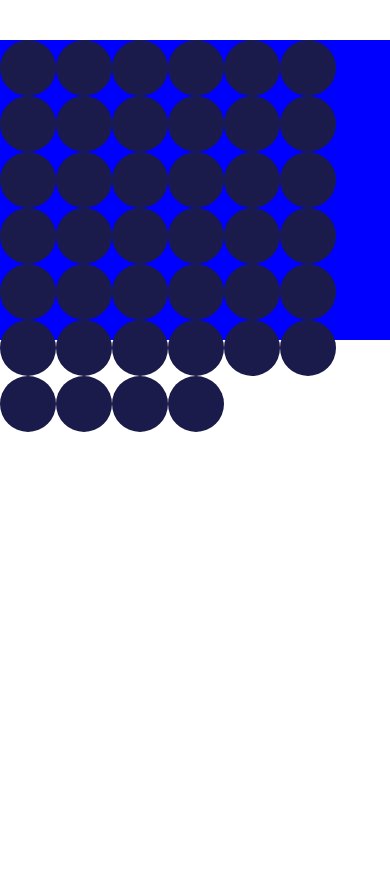
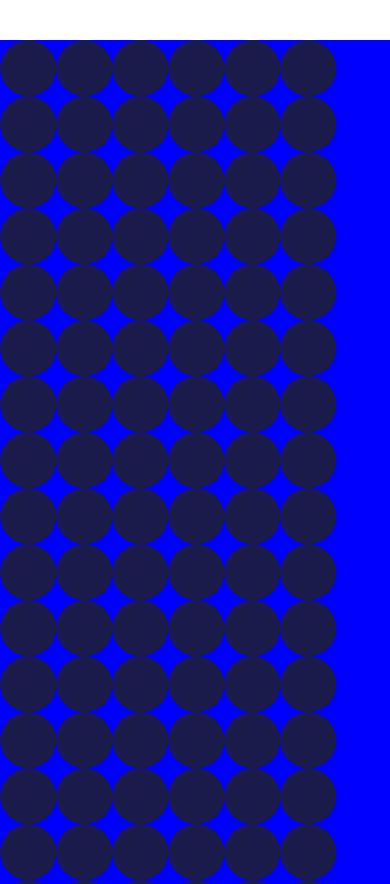
Before and after one commit to kasselTrankos/ats-components, a React Native app: screen / in a window 390 px wide. Built offline with nearby package versions, Linux system fonts and the light colour scheme.

Commit message:
introduce scroll, need block move when scroll

```diff
--- a/src/Calendar.js
+++ b/src/Calendar.js
@@ -1,20 +1,19 @@
 // @flow
 
 import React, { useState, useRef } from 'react';
-  import { View, Dimensions, Text, FlatList, TouchableWithoutFeedback, PanResponder, Vibration } from 'react-native';
+  import { View, Dimensions, PanResponder, ScrollView } from 'react-native';
 import Day from './Day';
 
 
 const findCell = (rows, radius) => (x, y)=> {
   const right = Math.floor(x / radius);
   const bottom = Math.floor(y / radius);
-
   return right + rows * bottom;;
 };
 
 const FCalendar = props => {
   const {
-    amount = 40,
+    amount = 200,
     rows = 7,
     inactiveColor = '#1A1B4B',
     activeColor = '#2988B1',
@@ -23,6 +22,7 @@ const FCalendar = props => {
   const view = useRef();
   const [cellStart, setCellStart] = useState(0);
   const [top, setTop] = useState(0);
+  const [scrollTop, setScrollTop] = useState(0);
   const [height, setHeight] = useState(0);
   const {width} = Dimensions.get('window');
   const radius = Math.round((width) / rows);
@@ -31,13 +31,14 @@ const FCalendar = props => {
     key: i,
   })));
   const onPresent = evt => view.current.measure((x, y, width, height, pageX, pageY) =>{
-
     setTop(pageY);
     setHeight(height);
   });
 
   const inside = (x, y) => x >= top && y <= height +top;
-
+  const handleScroll = e => {
+    setScrollTop(Number(e.nativeEvent.contentOffset.y));
+  }
 
   const getCell = findCell(rows, radius)
   const activateDays = (start, end) => days.map((day, index) => ({selected: index >=start && index<=end, key: index}))
@@ -46,35 +47,42 @@ const FCalendar = props => {
     onMoveShouldSetPanResponderCapture: ({nativeEvent: {pageX, pageY}}) => inside(pageX, pageY),
     onPanResponderGrant: ({nativeEvent: {pageX = 0, pageY = 0}}) => {
       if(inside(pageX, pageY)) {
-        setCellStart(getCell(pageX.toFixed(0), pageY.toFixed(0) - top));
+        const _top = Number(scrollTop.toFixed(0)) + Number(pageY.toFixed(0)) - Number(top);
+        setCellStart(getCell(pageX.toFixed(0), _top));
         setDays([...activateDays(cellStart, cellStart)])
       }
     },
-    onPanResponderMove: ({nativeEvent: {pageX = 0, pageY = 0}}) => {
+    onPanResponderMove: ({nativeEvent: {pageX = 0, pageY = 0}} ,{moveX, moveY}) => {
       if(inside(pageX, pageY)) {
-        const cellEnd =  getCell(pageX.toFixed(0), pageY.toFixed(0) - top);
+        const _top = Number(scrollTop.toFixed(0)) + Number(pageY.toFixed(0)) - Number(top);
+
+        const cellEnd =  getCell(pageX.toFixed(0), _top);
         const start = Math.min(cellStart, cellEnd);
         const end = Math.max(cellStart, cellEnd);
-        setDays([...activateDays(start, end)])
+        console.log(start, end, '777777777 --->',  _top);
+        setDays([...activateDays(start, end)]);
       }
     },
     onPanResponderTerminate: evt => {
       console.log('ACABAA!!!!');
     },
-    onPanResponderTerminationRequest: () => {
-      console.log('007777777777');
-    },
-    onPanResponderRelease: evt => true,
+    onPanResponderTerminationRequest: () => true,
   });
 
-  return (<View style={{
-      flexDirection: 'row',
-      flexWrap: 'wrap',
-      alignItems: 'flex-start',
-      backgroundColor: "blue",
-      height: 300,
-      width: '100%',
-      position: 'absolute',
+  return (<ScrollView
+    onScroll={handleScroll}
+      style={{
+        backgroundColor: 'lime', height: 300
+      }}>
+        <View style={{
+        flexDirection: 'row',
+        flexWrap: 'wrap',
+        alignItems: 'flex-start',
+        backgroundColor: "blue",
+        // height: 300,
+        top: 0,
+        width: '100%',
+      // position: 'absolute',
     }}
     onLayout={onPresent}
       ref={view}
@@ -85,37 +93,12 @@ const FCalendar = props => {
       text={`${key+1}`}
       key={key}
       radius={radius} />)}
-  </View>);
+  </View></ScrollView>);
 }
 
 export default FCalendar;
 
 
-// type Props = {
-//   days: [],
-//   onSingleCellSelection: (cellIndex: number) => void,
-//   onMultiSelectionEnd: (selectionMode: string, selection: Array<number>) => void,
-//   renderCell: (cellItem: Object) => any,
-//   cellsPerRow: number,
-// };
-
-// type State = {
-//   multiSelectionMode: ?('select' | 'deselect'),
-//   initialSelectedCellIndex: ?number,
-//   currentSelection: Array<number>,
-//   cellLayout: {
-//     height: number,
-//     width: number,
-//   },
-//   calendarLayout: {
-//     height: number,
-//     width: number,
-//   },
-//   shouldScrollDown: boolean,
-//   shouldScrollUp: boolean,
-//   scrollOffset: number,
-//   maxScrollOffset: number,
-// };
 
 // export default class Calendar extends Component<Props, State> {
 //   panResponder;
```
